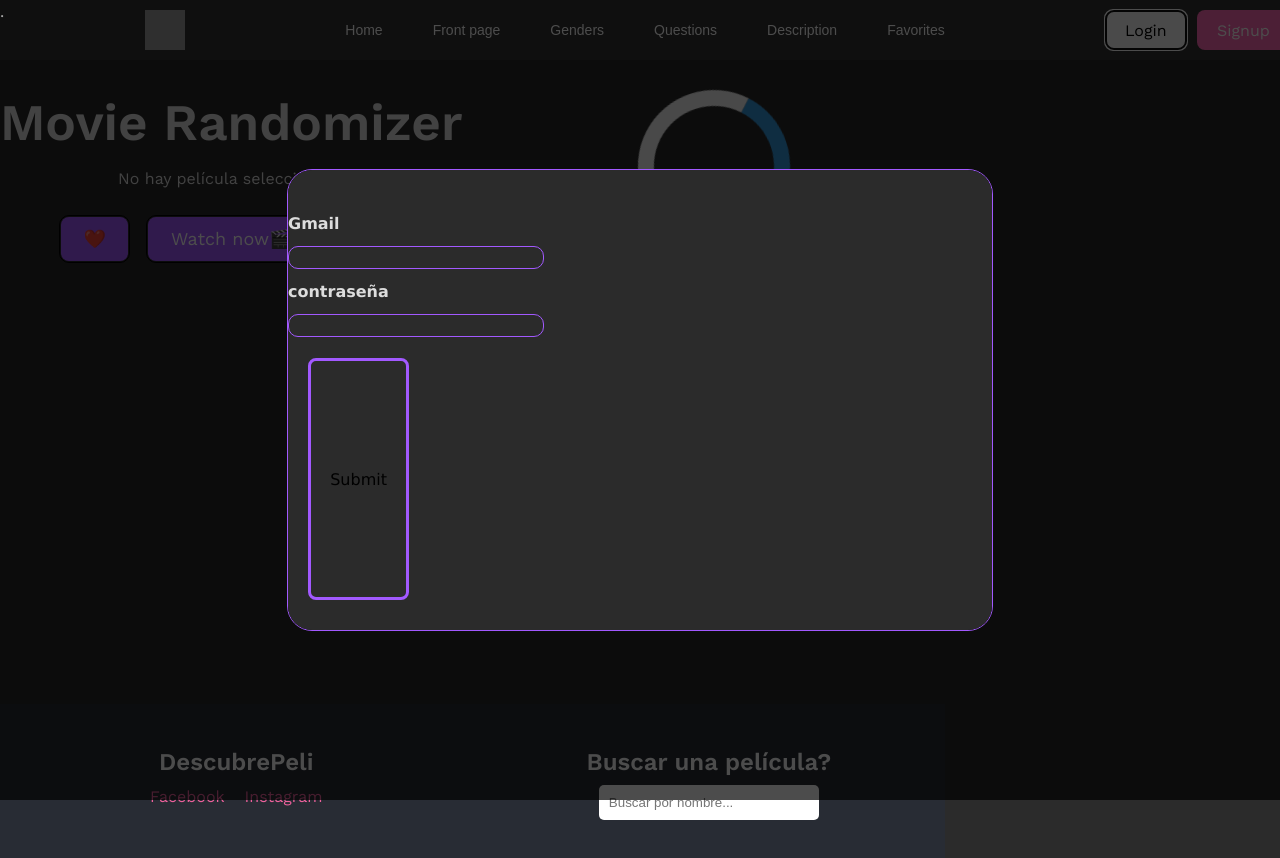
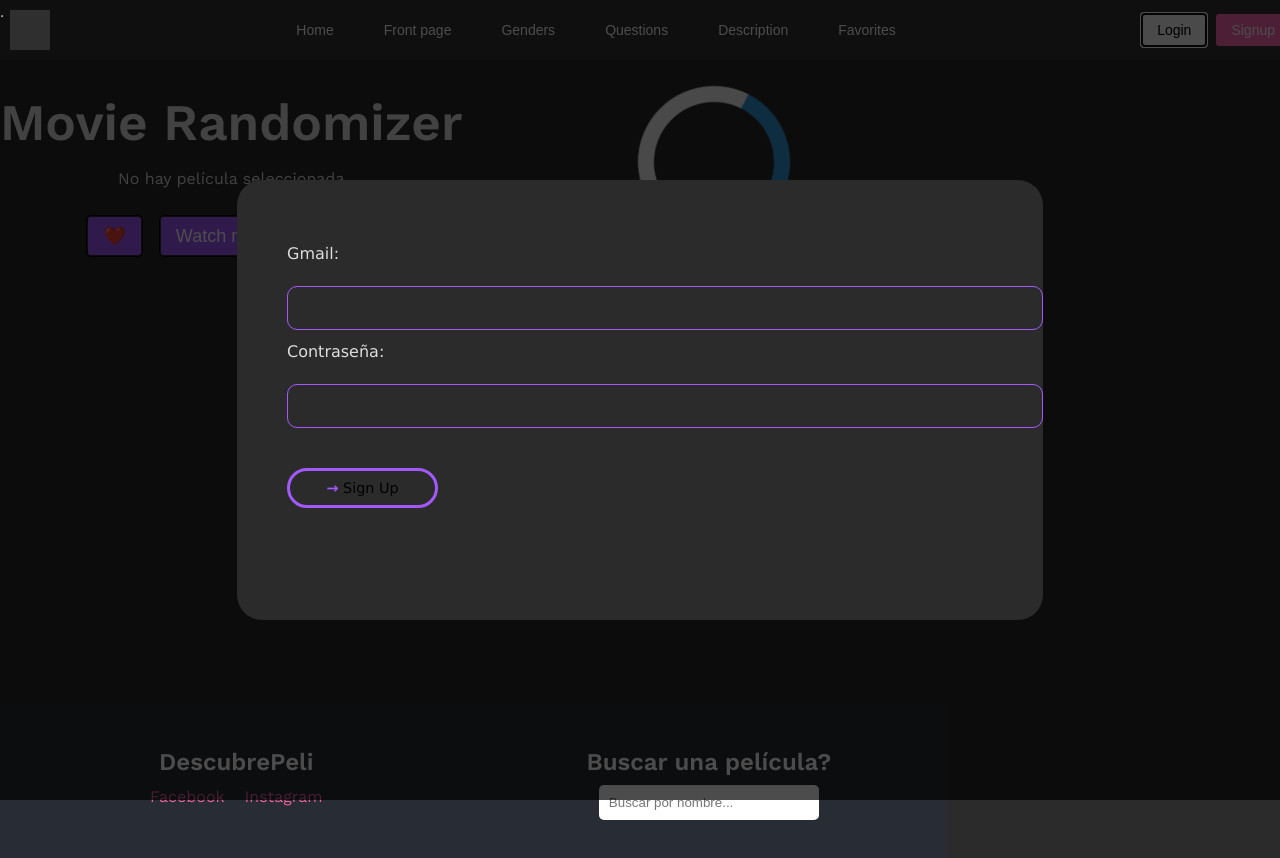
Before and after one commit to amb2007/Css-del-proyecto, a React (Vite) app: page /Preguntas in a window 1280 px wide. Both pictures are taken after a click on the button "Login". Built offline with nearby package versions, Linux system fonts and the light colour scheme; grey boxes are pictures that could not be loaded.

Commit message:
Se mejoro el estilo del Login/SignUp

```diff
--- a/src/components/Login.jsx
+++ b/src/components/Login.jsx
@@ -1,22 +1,22 @@
-import { useState,React } from 'react';
+import { useState, React } from 'react';
 import './SingUpAndLogin.css'
-import {getAuth,signInWithEmailAndPassword} from 'firebase/auth'
+import { getAuth, signInWithEmailAndPassword } from 'firebase/auth'
 import { app } from './db';
-const auth=getAuth(app)
+const auth = getAuth(app)
 
 function Login(props) {
 
-    const [Acount,SetAcount]=useState({
-      Name:"",
-      LastName:"",
-      Age:"",
-      Gmail:"",
-      Password:""
+  const [Acount, SetAcount] = useState({
+    Name: "",
+    LastName: "",
+    Age: "",
+    Gmail: "",
+    Password: ""
   })
-    const [error,SetError]=useState("")
-    const Submit= (event)=>{
+  const [error, SetError] = useState("")
+  const Submit = (event) => {
     event.preventDefault()
-       signInWithEmailAndPassword(auth,Acount.Gmail,Acount.Password)
+    signInWithEmailAndPassword(auth, Acount.Gmail, Acount.Password)
       .then((userCredential) => {
         props.send(userCredential["user"].uid)
       })
@@ -25,40 +25,40 @@ function Login(props) {
       });
 
   }
-    const Handle=(event)=>{
+  const Handle = (event) => {
     let name = event.target.name
     let value = event.target.value
     SetAcount({
-            ...Acount,[name]:value
+      ...Acount, [name]: value
     })
   }
   return (
-        <div>
+    <>
       <div className="popup">
 
         <div>
           <form onSubmit={Submit}>
-              <h5>{error}</h5>
-            <h3>Gmail</h3>
+            <h5 className="error">{error}</h5>
+            <h3>Gmail:</h3>
             <input className={"SignupInputs"}
               onChange={Handle}
               name='Gmail'
               type='email'
             ></input>
-              <h3>contraseña</h3>
+            <h3>Contraseña:</h3>
             <input className={"SignupInputs"}
               onChange={Handle}
               name='Password'
               type='password'
             ></input>
             <br></br>
-            <button className="SignupButton" type='Submit'>Submit</button>
+            <button className="SignupButton" type='Submit'><b>→</b> Sign Up</button>
             <br></br>
             <br></br>
           </form>
         </div>
       </div>
-      </div>
+    </>
   );
 };
 
--- a/src/components/Signup.jsx
+++ b/src/components/Signup.jsx
@@ -89,66 +89,62 @@ function Signup() {
   };
 
   return (
-    <div>
+    <>
       <div className="popup">
         <div>
           <form onSubmit={Submit}>
-            <h3>Nombre</h3>
+            <h3>Nombre:</h3>
             <input className={"SignupInputs"}
               onChange={Handle}
               name='Name'
               type='text'
             ></input>
-            <h5 className="Error">{error.Name}</h5>
+            <h5 className="error">{error.Name}</h5>
 
-            <h3>Apellido</h3>
+            <h3>Apellido:</h3>
             <input className={"SignupInputs"}
               onChange={Handle}
               name='LastName'
               type='text'
             ></input>
-            <h5 className="Error">{error.LastName}</h5>
+            <h5 className="error">{error.LastName}</h5>
 
-            <h3>Edad</h3>
+            <h3>Edad:</h3>
             <input className={"SignupInputs"}
               onChange={Handle}
               name='Age'
               type='number'
             ></input>
-            <h5 className="Error">{error.Age}</h5>
+            <h5 className="error">{error.Age}</h5>
 
-            <h3>Gmail</h3>
+            <h3>Gmail:</h3>
             <input className={"SignupInputs"}
               onChange={Handle}
               name='Gmail'
               type='email'
             ></input>
-            <h5 className="Error">{error.Gmail}</h5>
+            <h5 className="error">{error.Gmail}</h5>
 
-            <h3>Contraseña</h3>
+            <h3>Contraseña:</h3>
             <input className={"SignupInputs"}
               onChange={Handle}
               name='Password'
               type='password'
             ></input>
-            <h5 className="Error">{error.Password}</h5>
+            <h5 className="error">{error.Password}</h5>
 
-            <h3>Confirmar contraseña</h3>
+            <h3>Confirmar Contraseña:</h3>
             <input className={"SignupInputs"}
               onChange={Handle}
               name='CPassword'
               type='password'
             ></input>
-            <h5 className="Error">{error.CPassword}</h5> {/* Mensaje de error de confirmación de contraseña */}
-
-            <br></br>
-            <button className="SignupButton" type='Submit'>Submit</button>
-            <br></br>
-            <br></br>
+            <h5 className="error">{error.CPassword}</h5> {/* Mensaje de error de confirmación de contraseña */}
+            <button className="SignupButton" type='Submit'><b>→</b> Sign Up</button>
           </form>
         </div>
       </div>
-    </div>
+    </>
   );
 }
 
--- a/src/components/SingUpAndLogin.css
+++ b/src/components/SingUpAndLogin.css
@@ -15,50 +15,77 @@
 
 .popup {
   position: fixed;
+  display: flex;
   top: 50%;
   left: 50%;
   min-width: 55%;
-  min-height:55%;
+  min-height: 50%;
   max-height: 90%;
+  max-width: 80%;
   overflow-y: scroll;
-  padding-top:20px;
+  padding-left: 50px;
+  padding-top: 40px;
   transform: translate(-50%, -50%);
   background-color: #2b2b2b;
   border-radius: 25px;
-  border: #A259FF 1px solid;
 }
 
 .popup input {
-
-  font-family:"Lucida Sans Unicode";
+  min-height: 40px;
+  min-width: 750px;
+  background-color: transparent;
   font-size: 100%;
-  background-color: transparent;
-  min-height: 35  px;
-  min-width: 250px;
+  font-family: "Lucida Sans Unicode";
+  border: #A259FF 1px solid;
   border-radius: 10px;
-  border: #A259FF 1px solid;
+  margin-top: 10px;
 }
 
 .popup h3 {
-  font-family:"Lucida Sans Unicode";
+  font-size: 1em;
+  font-family: "Lucida Sans Unicode";
   font-size: 100%;
+  font-weight: 500;
   margin: 0;
   margin-top: 10px;
   margin-bottom: 10px;
 }
 
+.popup .error {
+  color: #FF5A5F;
+  text-decoration: #FF5A5F wavy underline;
+}
+
+b {
+  color: #A259FF;
+}
+
 .SignupButton {
-  min-height:55%;
-  max-height: 90%;
-  font-family:"Lucida Sans Unicode";
-  font-size: 100%;
+  min-height: 10%;
+  min-width: 20%;
+  max-height: 50%;
+  font-family: "Lucida Sans Unicode";
+  font-size: 0.9em;
+  font-weight: 500;
   background-color: transparent;
-  margin: 20px;
+  margin-top: 40px;
+  margin-bottom: 60px;
+  border-radius: 20px;
   border: #A259FF 3px solid;
 }
 
 .SignupButton::selection {
   border: #ffffff 1px solid;
+}
+
+input:hover {
+  transition: border-color 0.25s;
+  border: #535bf2 1px solid;
+}
+
+.SignupButton:hover {
+  transition: border-color 0.25s;
+  border: #535bf2 3px solid;
 }
 
 .background {
@@ -77,10 +104,6 @@ a {
   text-decoration: inherit;
 }
 
-a:hover {
-  color: #535bf2;
-}
-
 body {
   margin: 0;
   display: flex;
@@ -94,8 +117,8 @@ h1 {
   line-height: 1.1;
 }
 
-button {
-  border-radius: 8px;
+/*button {
+
   border: 1px solid transparent;
   padding: 0.6em 1.2em;
   font-size: 1em;
@@ -104,28 +127,8 @@ button {
   background-color: #1a1a1a;
   cursor: pointer;
   transition: border-color 0.25s;
+}*/
+
+a:hover {
+  color: #747bff;
 }
-
-button:hover {
-  border-color: #646cff;
-}
-
-button:focus,
-button:focus-visible {
-  outline: 4px auto -webkit-focus-ring-color;
-}
-
-@media (prefers-color-scheme: light) {
-  :root {
-    color: #213547;
-    background-color: #ffffff;
-  }
-
-  a:hover {
-    color: #747bff;
-  }
-
-  button {
-    background-color: #f9f9f9;
-  }
-}
```
Lines whose indentation alone changed are shown as unchanged.
